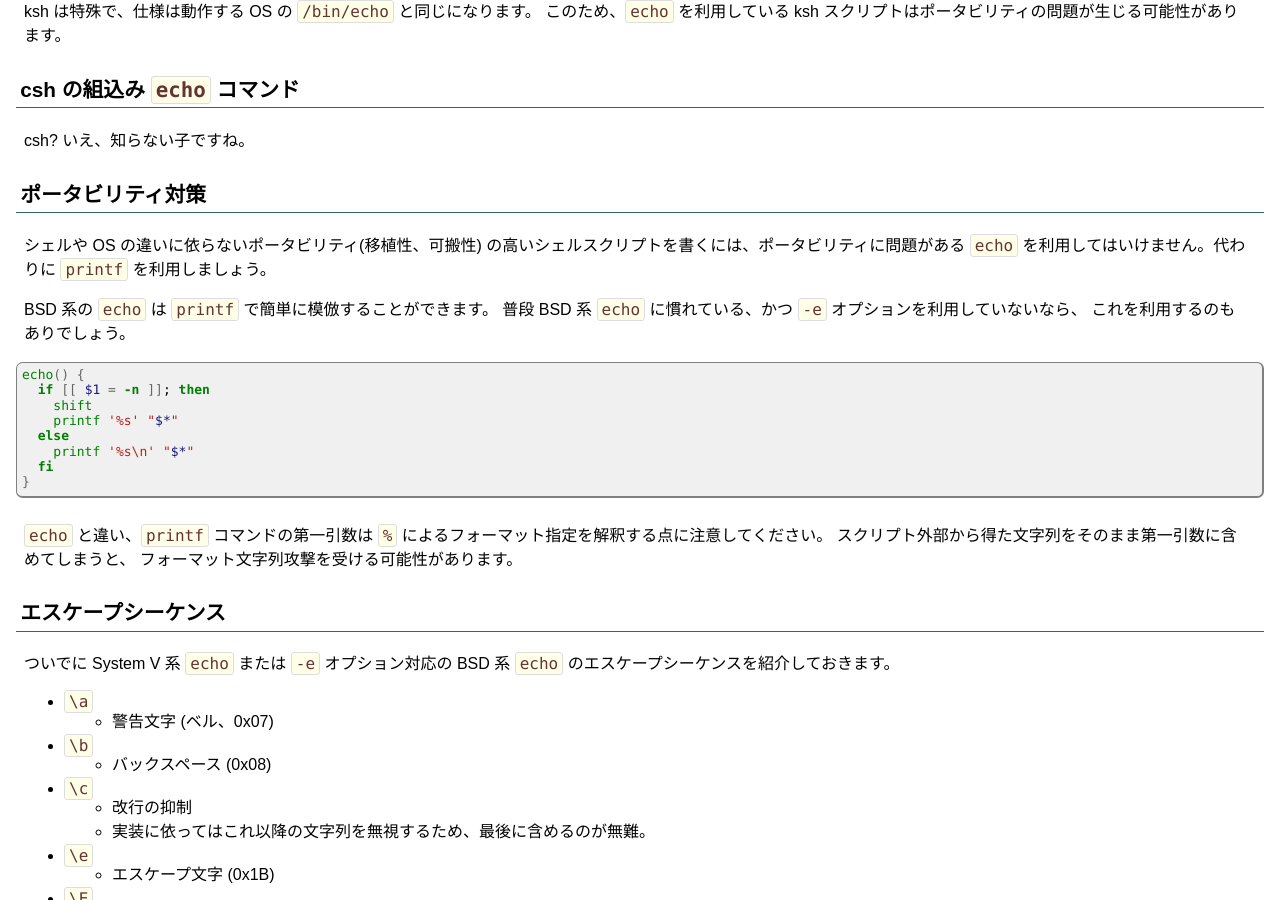
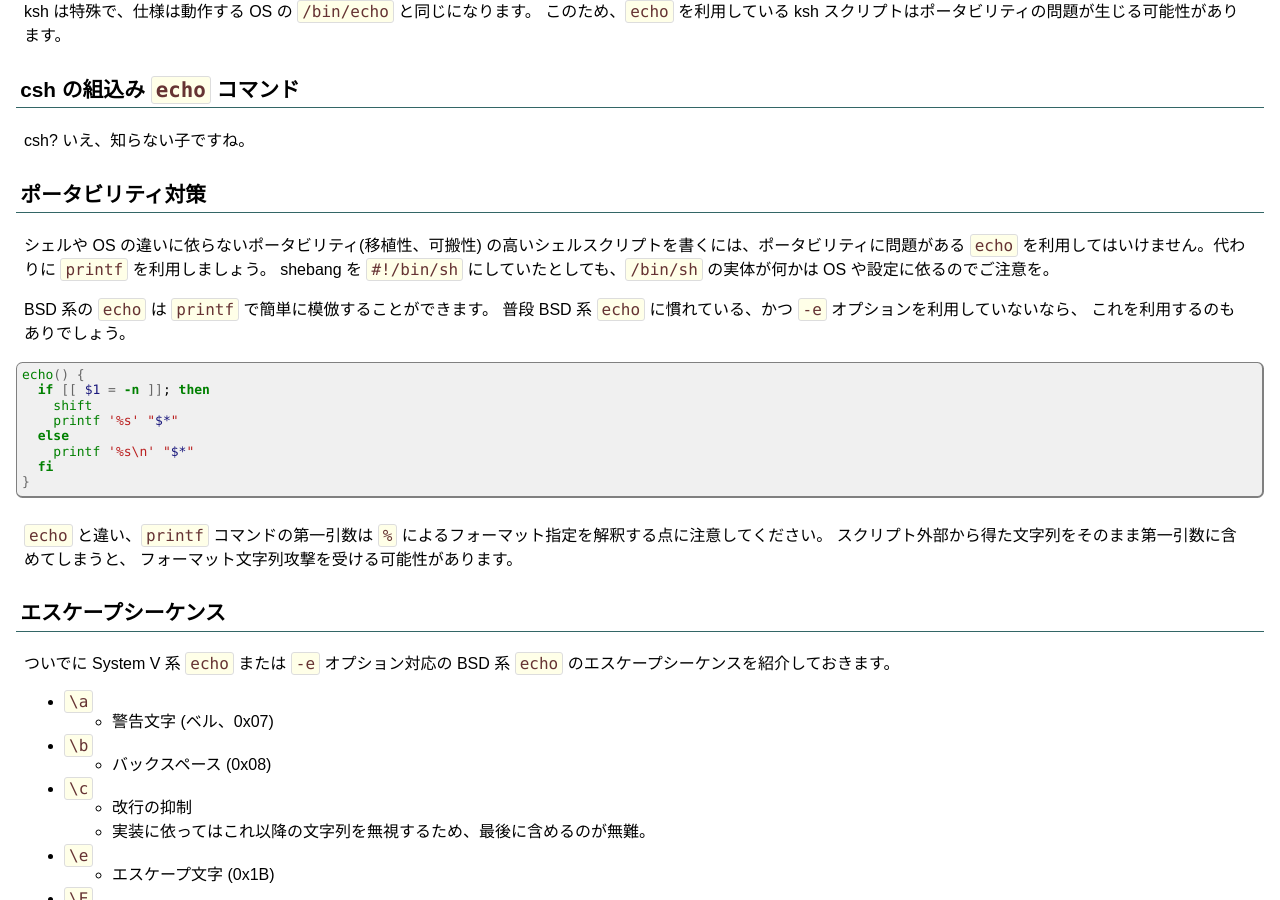
Before and after one commit to fumiyas/fumiyas.github.io, a Jekyll site: the page built from _posts/2013-12-08-echo.sh-advent-calendar.md, in a window 1280 px wide and 900 px high, scrolled down 1240 px. Built offline with Jekyll 4.4.1, drawn with Linux system fonts in a browser that asks for light colours; Markdown is read by kramdown in place of the engine named in the settings; comment, search, counter and statistics services are not loaded.

Commit message:
Add shebang description

```diff
--- a/_posts/2013-12-08-echo.sh-advent-calendar.md
+++ b/_posts/2013-12-08-echo.sh-advent-calendar.md
@@ -94,6 +94,8 @@ csh? いえ、知らない子ですね。
 シェルや OS の違いに依らないポータビリティ(移植性、可搬性)
 の高いシェルスクリプトを書くには、ポータビリティに問題がある
 `echo` を利用してはいけません。代わりに `printf` を利用しましょう。
+shebang を `#!/bin/sh` にしていたとしても、`/bin/sh` の実体が何かは
+OS や設定に依るのでご注意を。
 
 BSD 系の `echo` は `printf` で簡単に模倣することができます。
 普段 BSD 系 `echo` に慣れている、かつ `-e` オプションを利用していないなら、
```
